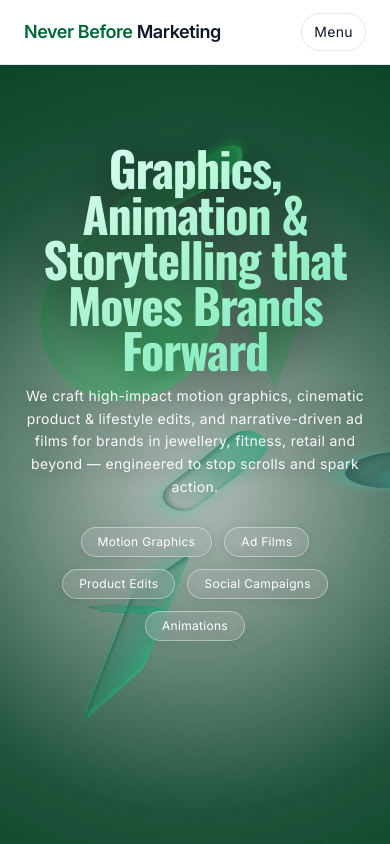
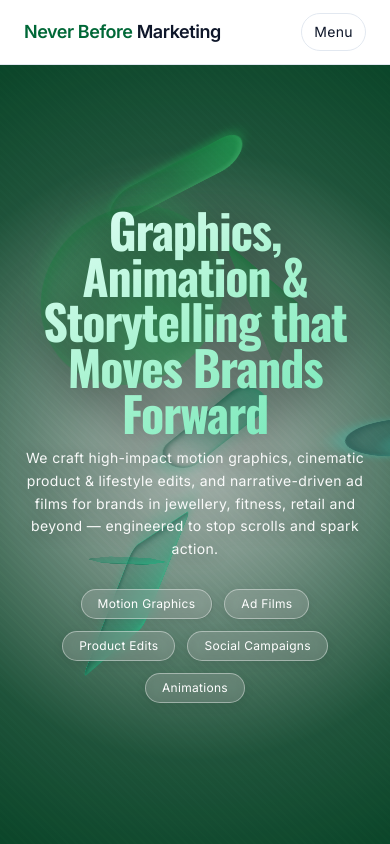
Before and after one commit to desingh-rajan/nbm-frontend, a Next.js app: page / in a window 390 px wide. Shown: the top 844 px of the page. Built offline with nearby package versions, Linux system fonts and the light colour scheme.

Commit message:
fix(hero-mobile): vertically center hero using safe viewport height minus header (mobile only)

```diff
--- a/src/components/portfolio/PortfolioHero.tsx
+++ b/src/components/portfolio/PortfolioHero.tsx
@@ -3,7 +3,11 @@ import React from 'react';
 /* Reworked hero: creative studio positioning with category badges */
 export const PortfolioHero: React.FC = () => {
   return (
-    <section data-section id="portfolio-hero" className="relative overflow-hidden pt-28 pb-32 md:pt-28 md:pb-32 min-h-screen md:min-h-0 flex md:block items-start md:items-center justify-center">
+    <section
+      data-section
+      id="portfolio-hero"
+      className="relative overflow-hidden pt-0 pb-0 md:pt-28 md:pb-32 min-h-[calc(100svh-64px)] md:min-h-0 flex md:block items-center md:items-center justify-center"
+    >
       <div className="absolute inset-0 bg-[radial-gradient(circle_at_center,rgba(0,104,55,0.12),rgba(0,77,40,0.85)_70%,rgba(0,77,40,0.95))] dark:bg-[radial-gradient(circle_at_center,#1a2e23_0%,#10231a_70%,#0a0a0a_100%)]" aria-hidden />
       {/* Additional overlay for better text contrast in light mode */}
       <div className="absolute inset-0 bg-black/20 dark:bg-transparent" aria-hidden />
@@ -102,7 +106,7 @@ export const PortfolioHero: React.FC = () => {
 
 
       </div>
-      <div className="container-shell relative flex flex-col items-center text-center gap-6 md:gap-10 pt-4 md:pt-0">
+      <div className="container-shell relative flex flex-col items-center text-center gap-6 md:gap-10">
         <div className="flex flex-col gap-3 md:gap-4 items-center max-w-5xl">
           <h1
             className="font-display leading-[0.95] text-[clamp(3rem,10vw,7.5rem)] bg-gradient-to-br from-[#e6fffa] via-[#a7f3d0] to-[#6ee7b7] dark:from-[#5fffa1] dark:to-[#0d8f4a] bg-clip-text text-transparent drop-shadow-[0_8px_24px_rgba(0,0,0,0.6)] dark:drop-shadow-[0_4px_16px_rgba(0,64,32,0.12)]"
```
